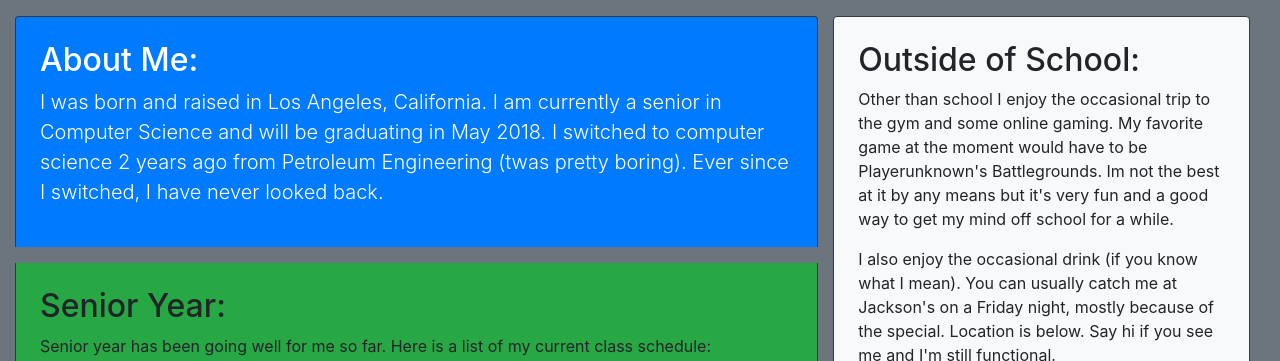
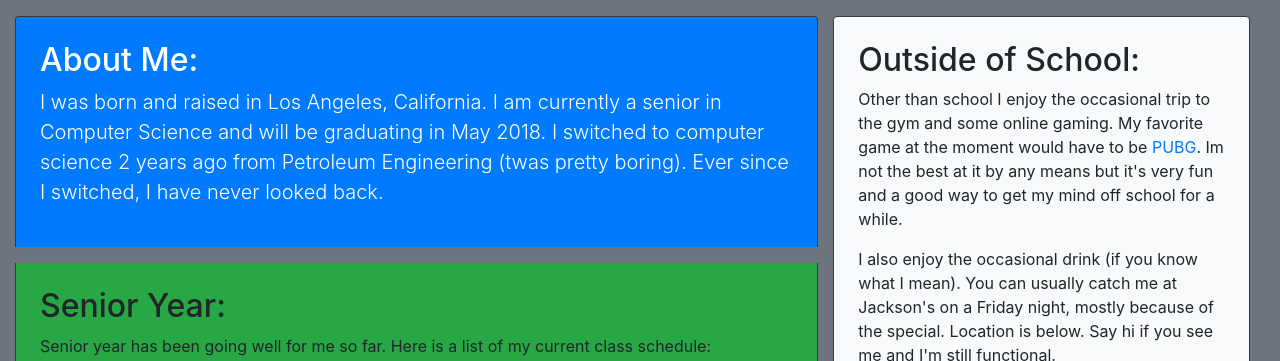
Before and after one commit to Minhtvu/WebApp_Unit6, a plain HTML site: page gustavo.html in a window 1280 px wide. Shown: the top 361 px of the page. Drawn offline with nearby package versions, Linux system fonts and the light colour scheme.

Commit message:
Added a tooltip

```diff
--- a/gustavo.html
+++ b/gustavo.html
@@ -10,6 +10,12 @@
   <script src="https://maxcdn.bootstrapcdn.com/bootstrap/4.0.0/js/bootstrap.min.js"></script>
 </head>
 <body class="bg-secondary">
+
+<script>
+$(document).ready(function(){
+    $('[data-toggle="tooltip"]').tooltip();
+});
+</script>
 
 <div class="container-fluid row">
 <div class="col-sm-8">
@@ -68,7 +74,7 @@
 <div class="col-sm-4 p-4 my-3 border border-dark rounded bg-light">
 	<h2>Outside of School:</h2>
 	<p>Other than school I enjoy the occasional trip to the gym and some online gaming.
-	My favorite game at the moment would have to be Playerunknown's Battlegrounds. Im not the best
+	My favorite game at the moment would have to be <a href="#" data-toggle="tooltip" title="Playerunknown's Battlegrounds">PUBG</a>. Im not the best
 	at it by any means but it's very fun and a good way to get my mind off school for a while.</p>
 	<p>I also enjoy the occasional drink (if you know what I mean). You can usually catch me at Jackson's on a Friday night,
 	mostly because of the special. Location is below. Say hi if you see me and I'm still functional.</p>
```
